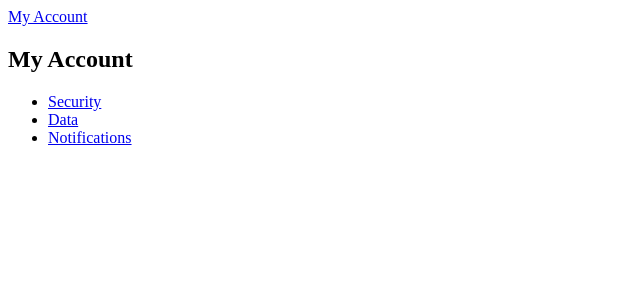
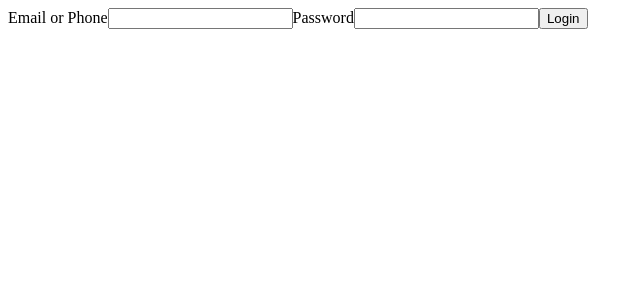
Before and after one commit to vprotsan/om, a React (Create React App) app: page /account in a window 1280 px wide. Shown: the top 300 px of the page, without its empty margins (0-643 px from the left). Built offline with nearby package versions, Linux system fonts and the light colour scheme.

Commit message:
before grid

```diff
--- a/src/App.js
+++ b/src/App.js
@@ -17,7 +17,7 @@ class App extends Component {
   constructor(props) {
       super(props);
       this.state = {
-        isLogged: true
+        isLogged: false
       };
       this.handleInputChange = this.handleInputChange.bind(this);
   }
--- a/src/components/MainContainer.js
+++ b/src/components/MainContainer.js
@@ -9,7 +9,6 @@ const MainContainer = (props) => {
         <RegisterForm/>
       </div>
     )
-
 }
 
 export default MainContainer;
--- a/src/components/MainWrapper.js
+++ b/src/components/MainWrapper.js
@@ -9,12 +9,10 @@ const MainWrapper = (props) => (
   <div class="main-content-wrapper">
     <Switch>
         <Route exact path="/" component={ MainContainer }/>
-        <Route path="/account" component={Account}/>
-        {/* <Route path="/about" render={() => <About title="About"/>}/>
-        <Route exact path="/teachers" component={Teachers}/>
-        <Route path="/teachers/:topic/:name" component={Featured}/>
-        <Route path="/courses" component={Courses}/>
-        <Route component={NotFound}/> */}
+        {props.isLoggedIn ?
+          <Route path="/account" component={Account}/> :
+          ""
+        }
     </Switch>
   </div>
 );
```
